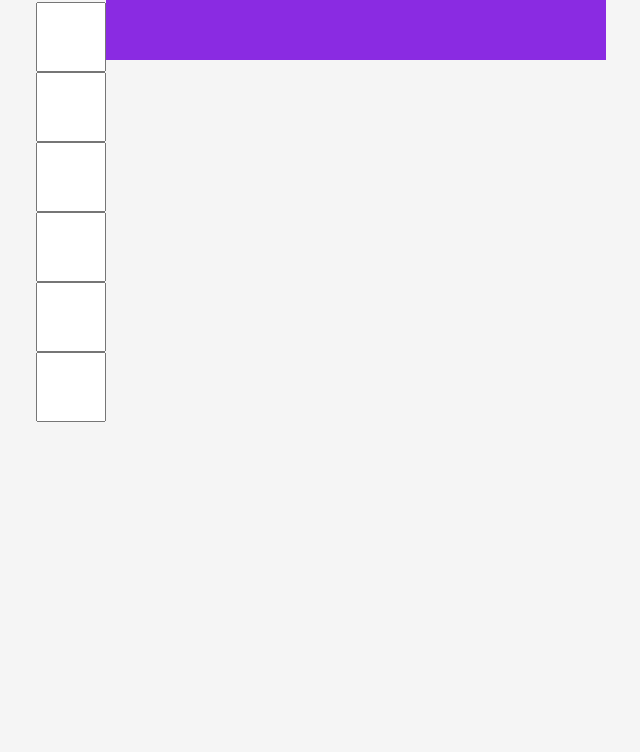
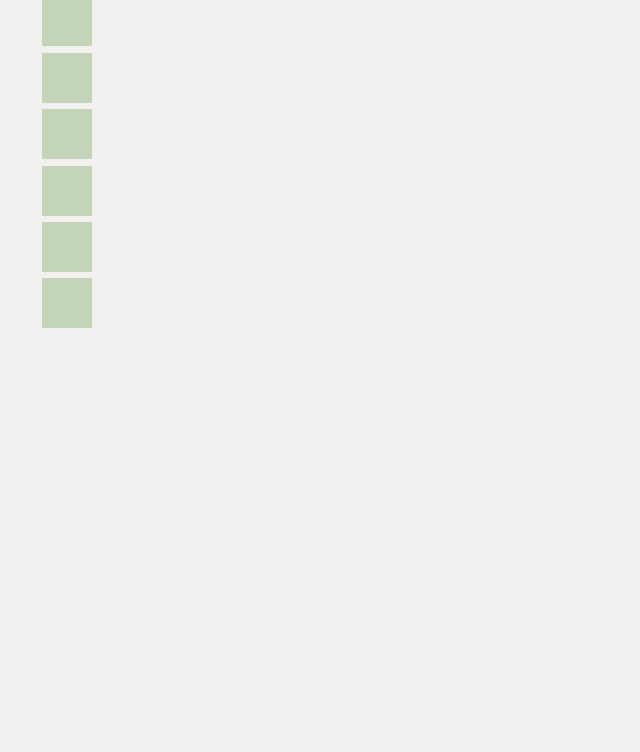
Before and after one commit to TriggerHappyHog/wordle-golf-card, a plain HTML site: page index.html in a window 1280 px wide. Shown: the part 48-800 px from the top of the page, without its empty margins (284-924 px from the left). Drawn offline with nearby package versions, Linux system fonts and the light colour scheme.

Commit message:
SUmmary
updated inputs to divs, changed stylling.

```diff
--- a/index.html
+++ b/index.html
@@ -9,14 +9,14 @@
 </head>
 <body>
     <div class="container">
-        <h1>Enter your scores!</h1>
+        <h1>Getcha Golf Card</h1>
         <div class="guess-box">
-            <input type="number" id="" class="guess one" maxlength="1"><div class="guess-bar bar-one"></div><br>
-            <input type="number" id="" class="guess two" maxlength="1"><br>
-            <input type="number" id="" class="guess three" maxlength="1"><br>
-            <input type="number" id="" class="guess four" maxlength="1"><br>
-            <input type="number" id="" class="guess five" maxlength="1"><br>
-            <input type="number" id="" class="guess six" maxlength="1">
+            <div class=""></div>
+            <div class=""></div>
+            <div class=""></div>
+            <div class=""></div>
+            <div class=""></div>
+            <div class=""></div>
         </div>
     </div>
     <!-- Script import -->
--- a/script.js
+++ b/script.js
@@ -1,8 +1 @@
 console.log("Script Loaded");
-
-$(document).on("keydown", (e) => {
-    //Check if key down is enter
-    if (e.which === 13) {
-      alert("Hi")
-    }
-  })
--- a/style.css
+++ b/style.css
@@ -8,7 +8,7 @@
 }
 
 body{
-    background: #f5f5f5;
+    background: #F3F0F0;
 }
 
 /* Chrome, Safari, Edge, Opera */
@@ -42,6 +42,13 @@ input[type=number] {
     text-align: left;
 }
 
+.guess-box div{
+    width: 50px;
+    height: 50px;
+    background: #C4D4B9;
+    margin: 1%;
+}
+
 .guess-bar{
     display: inline-block;
     width: 500px;
```
